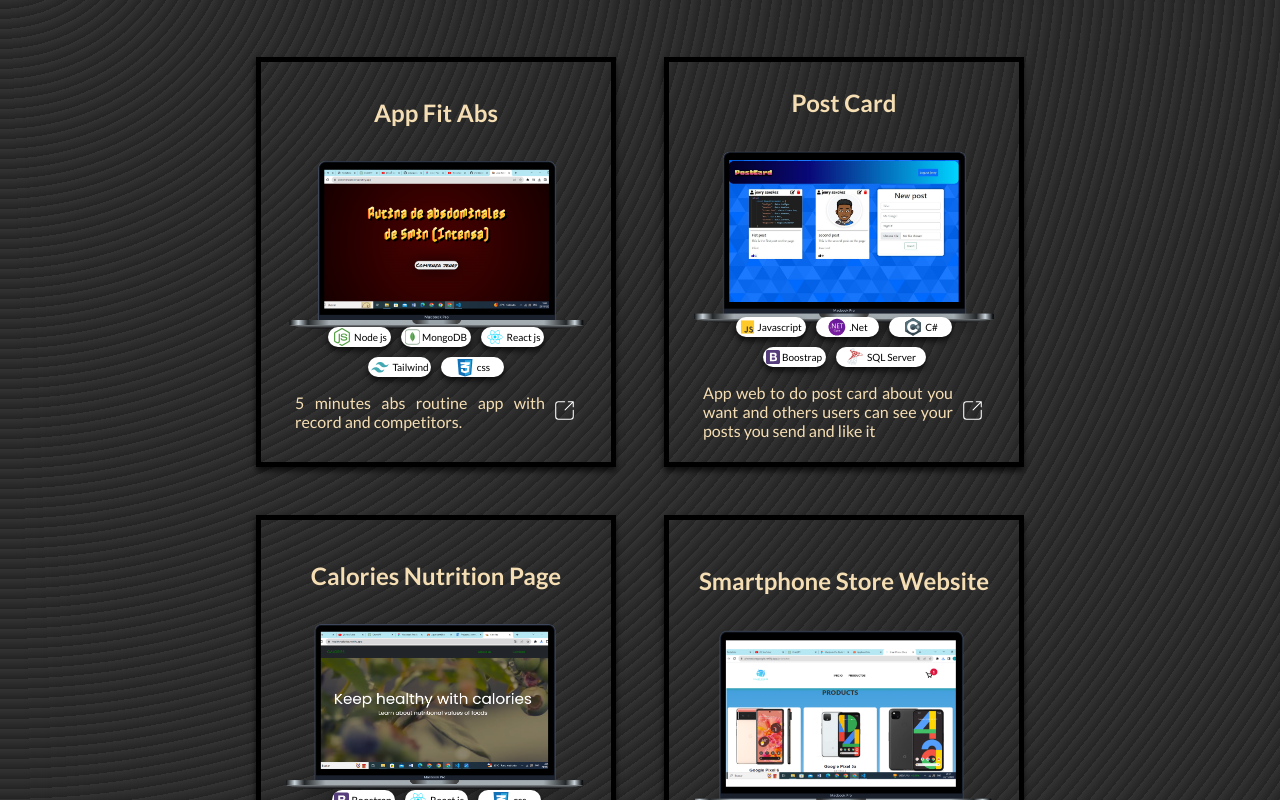
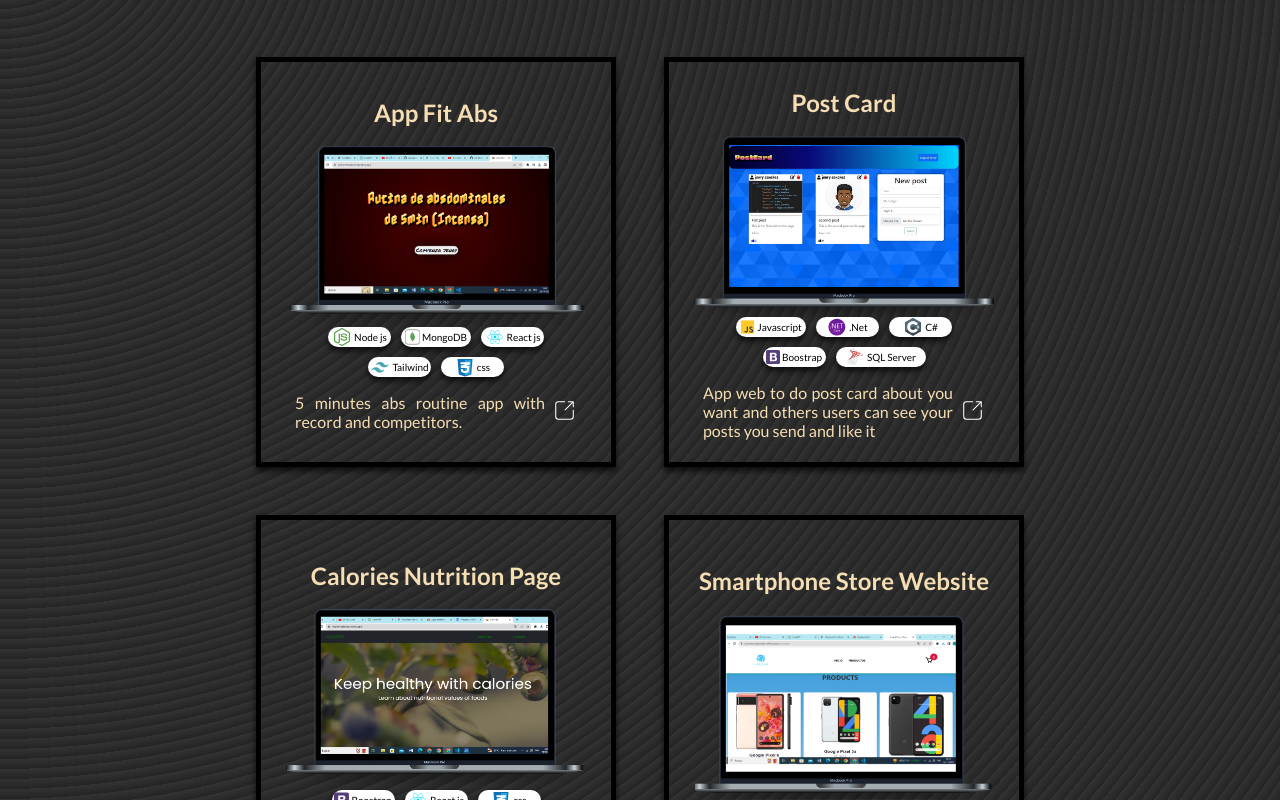
Before and after one commit to Jenry560/My_portafolio, a Next.js app: page / in a window 1280 px wide. Shown: the part 2900-3700 px from the top of the page. Built offline with nearby package versions, Linux system fonts and the light colour scheme.

Commit message:
arreglando nuevo bug

```diff
--- a/app/app.css
+++ b/app/app.css
@@ -313,7 +313,8 @@ Los elementos del centro  */
   width: 20px;
 }
 .image1 {
-  margin-bottom: -30px;
+  margin-top: -15px;
+  margin-bottom: -15px;
   transition: transform 0.3s ease;
 }
 .image1:hover {
```
